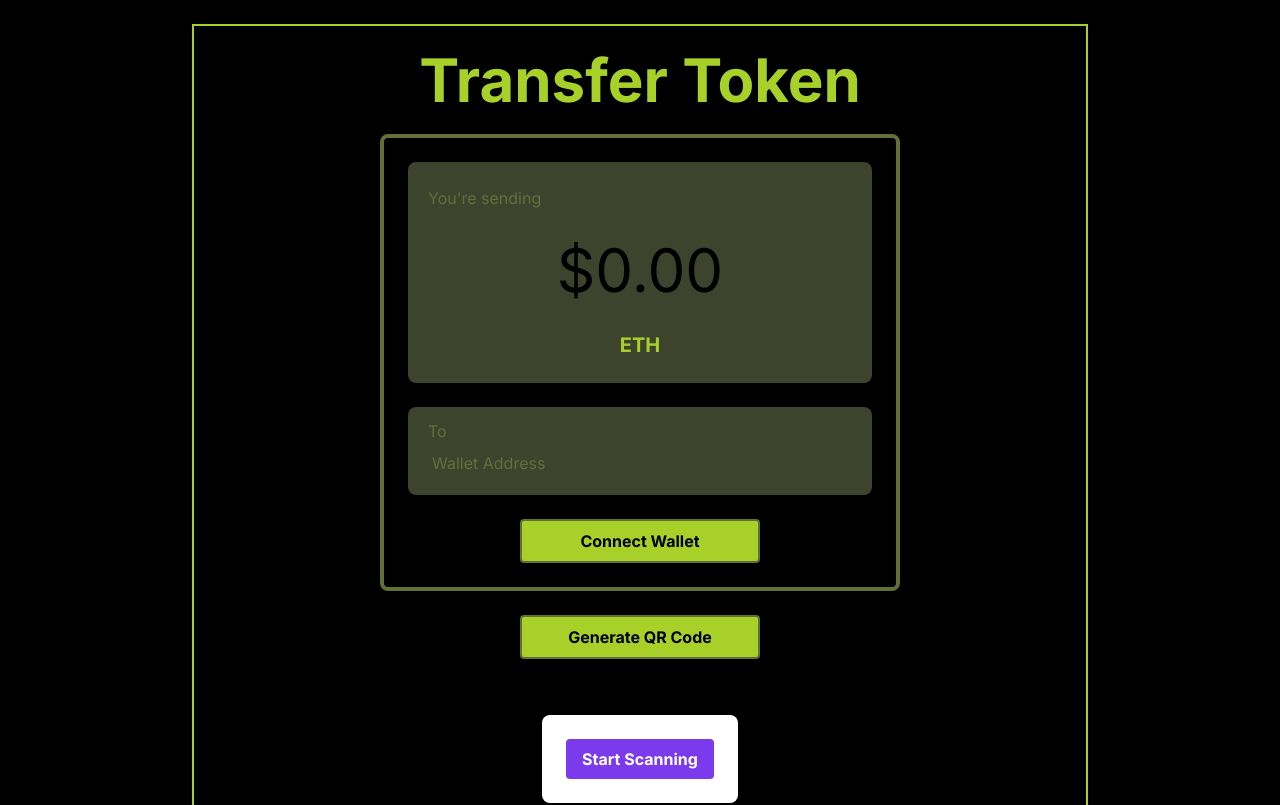
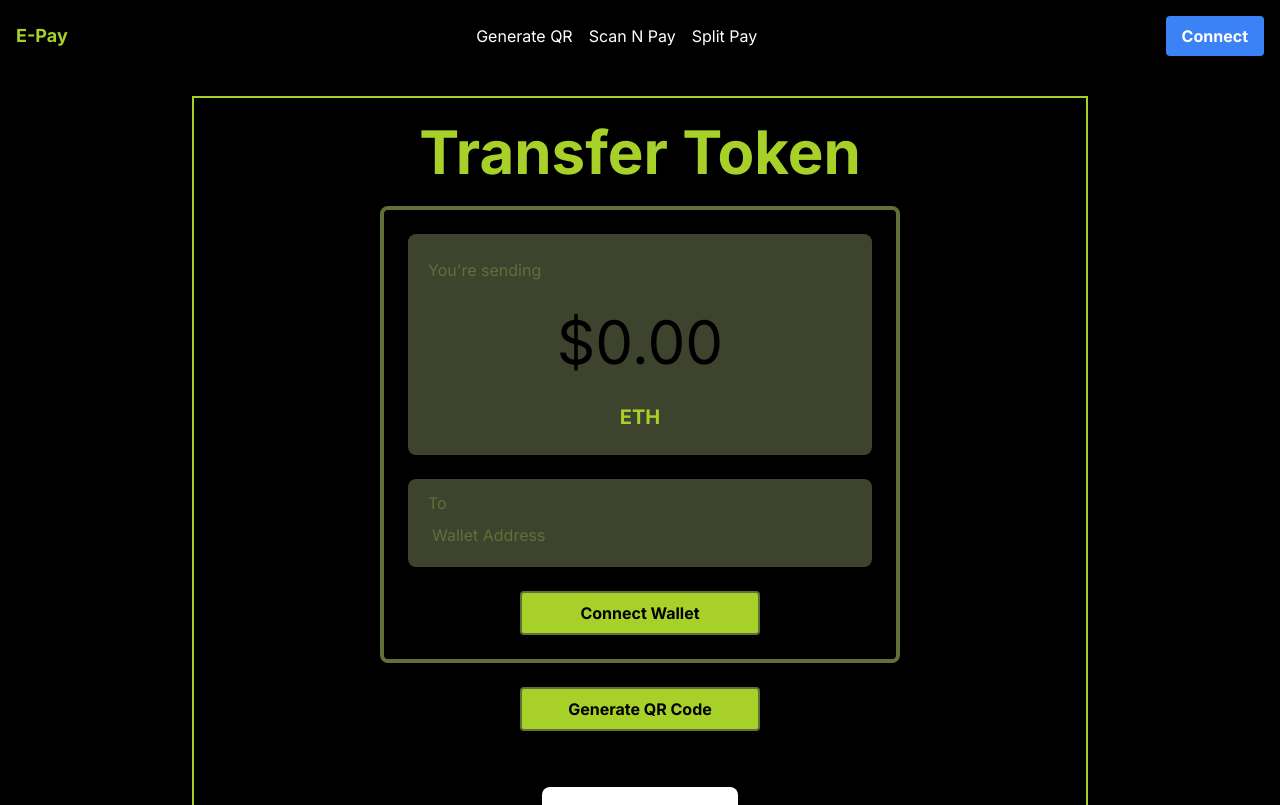
Before and after one commit to Saiweb3dev/Ethereum_Transfer_NextJS, a Next.js app: page / in a window 1280 px wide. Shown: the top 805 px of the page. Built offline with nearby package versions, Linux system fonts and the light colour scheme.

Commit message:
change file location

```diff
--- a/src/app/page.tsx
+++ b/src/app/page.tsx
@@ -1,14 +1,14 @@
 "use client";
 
 import { WalletProvider } from "@/context/WalletContext";
-import SimpleTransferMain from "./components/SimpleTransferMain";
+import SimpleTransferMain from "../components/SimpleTransferMain";
+import Navbar from "../components/Navbar";
 
 export default function Home() {
-
-
- return (
-  <WalletProvider>
-    <SimpleTransferMain/>
+  return (
+    <WalletProvider>
+      <Navbar />
+      <SimpleTransferMain />
     </WalletProvider>
- );
+  );
 }
--- /dev/null
+++ b/src/components/Navbar.tsx
@@ -0,0 +1,48 @@
+import React from 'react';
+import { useWallet } from '@/context/WalletContext';
+
+const Navbar = () => {
+  const { connected, walletAddress, networkId, connectWallet } = useWallet();
+
+  const handleConnect = async () => {
+    try {
+      await connectWallet();
+    } catch (error) {
+      console.error('Error connecting wallet:', error);
+    }
+  };
+
+  return (
+    <nav className="bg-black py-4 px-4">
+      <div className="container mx-auto flex items-center justify-between">
+        <div className="text-neon text-lg font-bold">E-Pay</div>
+        <ul className="flex space-x-4">
+          <li>
+            <button className="text-white hover:text-gray-400">Generate QR</button>
+          </li>
+          <li>
+            <button className="text-white hover:text-gray-400">Scan N Pay</button>
+          </li>
+          <li>
+            <button className="text-white hover:text-gray-400">Split Pay</button>
+          </li>
+        </ul>
+        {connected ? (
+          <div className="flex items-center text-white">
+            <span className="mr-2">{walletAddress}</span>
+            <span>{networkId ? `(Network ID: ${networkId.toString()})` : ''}</span>
+          </div>
+        ) : (
+          <button
+            className="bg-blue-500 hover:bg-blue-700 text-white font-bold py-2 px-4 rounded"
+            onClick={handleConnect}
+          >
+            Connect
+          </button>
+        )}
+      </div>
+    </nav>
+  );
+};
+
+export default Navbar;
--- a/src/app/components/SimpleTransferMain.tsx
+++ b/src/components/SimpleTransferMain.tsx
@@ -2,7 +2,7 @@
 
 import { useWallet } from "@/context/WalletContext";
 import React, { useEffect, useState } from "react";
-import { SimpleABI, SimpleContractAddress } from "../../../constants/index";
+import { SimpleABI, SimpleContractAddress } from "../../constants/index";
 import WalletQRCode from "./QRCode/QRCodeGenerator";
 import QRCodeScanner from "./QRCode/QRCodeScanner";
 import TransactionStatus from "./TransactionStatus";
@@ -139,7 +139,7 @@ const Main: React.FC = () => {
             <hr />
             <div className="flex flex-col justify-center items-center space-x-6 text-center mx-auto">
               <p className="font-bold text-xl">ETH</p>
-              {connected && ( <p>Balance:{userBalance}</p>)}
+              {connected && <p>Balance:{userBalance}</p>}
             </div>
           </div>
           <div className="flex flex-col justify-center items-start px-2 py-3 bg-gray_green rounded-lg w-full">
```
Also changed, not shown: src/components/Header.tsx (renamed from src/app/components/Header.tsx), src/components/QRCode/QRCodeGenerator.tsx (renamed from src/app/components/QRCode/QRCodeGenerator.tsx), src/components/QRCode/QRCodeScanner.tsx (renamed from src/app/components/QRCode/QRCodeScanner.tsx), src/components/QRCode/react-qr-scanner.d.ts (renamed from src/app/components/QRCode/react-qr-scanner.d.ts), src/components/TransactionStatus.tsx (renamed from src/app/components/TransactionStatus.tsx), src/components/WalletConnection.tsx (renamed from src/app/components/WalletConnection.tsx).
